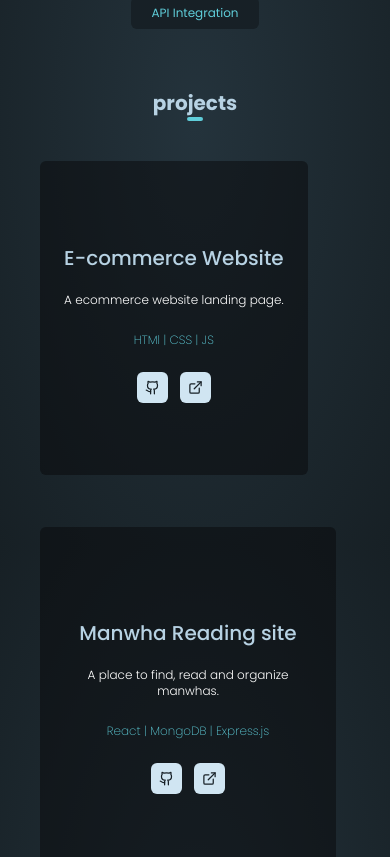
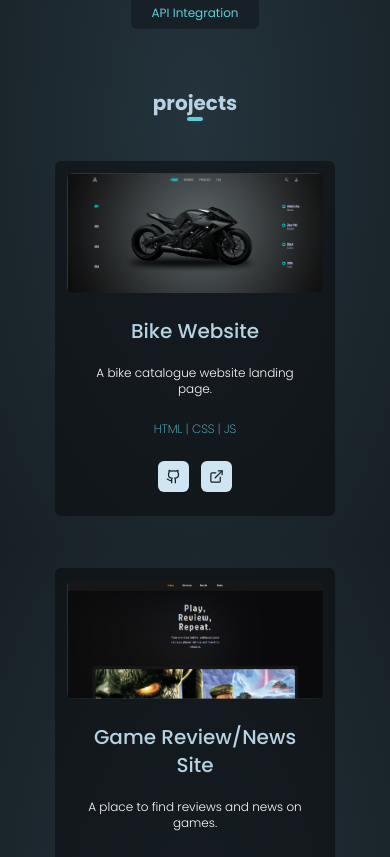
Before and after one commit to Avagel/My-Portfolio, a React app in the folder frontend/: page / in a window 390 px wide. Shown: the part 1987-2844 px from the top of the page. Built offline with nearby package versions, Linux system fonts and the light colour scheme; the HTML template or start-up script is replaced by a standard one.

Commit message:
more changes

```diff
--- a/frontend/src/components/ProjectCard.jsx
+++ b/frontend/src/components/ProjectCard.jsx
@@ -5,15 +5,21 @@ import { Link } from "react-router";
 
 const ProjectCard = ({ data }) => {
   const { title, description, gitlink, tags } = data;
+
   return (
-    <div className="bg-zinc-950/50 max-w-74 flex items-center aspect-256/300  relative rounded-md  my-5 overflow-hidden p-3 hover:bg-zinc-950/90 transition-all duration-300 hover:-translate-y-4 cursor-pointer hover:shadow-xs shadow-black">
-      {/* <img
-        src={screenshot}
+    <Link to={data.livelink || gitlink}>
+      <div className="bg-zinc-950/50  w-70 flex flex-col justify-center items-center  min-h-80  relative rounded-md  my-5 overflow-hidden p-3 hover:bg-zinc-950/90 transition-all duration-300 hover:-translate-y-4 cursor-pointer hover:shadow-xs shadow-black">
+        {data.img ? (
+          <img
+            src={data.img}
             className="w-full h-[50%]  object-cover rounded-md"
             alt=""
-      /> */}
+          />
+        ) : (
+          ""
+        )}
 
-      <div className="z-3 pt-3 flex flex-col justify-end items-center   text-white p-3">
+        <div className="z-3  pt-3 flex flex-col justify-end items-center   text-white p-3 text-center">
           <p className="font-medium text-xl my-3">{title} </p>
           <p
             className=" font-light text-xs mt-2 mb-3 text-center"
@@ -44,6 +50,7 @@ const ProjectCard = ({ data }) => {
           </div>
         </div>
       </div>
+    </Link>
   );
 };
 
--- a/frontend/src/pages/Home.jsx
+++ b/frontend/src/pages/Home.jsx
@@ -196,7 +196,7 @@ const Home = () => {
           <div className="w-4 lg:ml-5 h-1 rounded-full bg-custom-blue"></div>
         </div>
 
-        <div className="hidden lg:block w-full mt-10 h-130  rounded-md relative overflow-hidden">
+        <div className="hidden md:block lg:block w-full mt-10 h-130  rounded-md relative overflow-hidden">
           <Carousel
             className="[scrollbar-width:none] [&::-webkit-scrollbar]:hidden"
             onSlideChange={(index) => console.log("onSlideChange()", index)}
@@ -207,7 +207,13 @@ const Home = () => {
           </Carousel>
         </div>
 
-        <div className="mt-5 lg:mt-10 flex flex-wrap gap-3">
+        <div className="lg:hidden md:hidden mt-5 lg:mt-10 flex justify-center flex-wrap gap-3">
+          {[...projects, ...otherProjects].map((project, index) => {
+            return <ProjectCard key={index} data={project} />;
+          })}
+        </div>
+
+        <div className="hidden  md:flex mt-5 lg:mt-10 lg:flex flex-wrap gap-3">
           {otherProjects.map((project, index) => {
             return <ProjectCard key={index} data={project} />;
           })}
@@ -235,7 +241,7 @@ const Home = () => {
                 <Mail className="shrink-0" size={15} />
               </Link>
               <Link
-                to="mailto:akanumeiruoghene@gmail.com"
+                to="https://github.com/Avagel"
                 className="text-custom-blue p-2 rounded-md bg-custom-darkblue hover:shadow-xs hover:scale-110 transition-all duration-300 shadow-custom-blue"
               >
                 <Github className="shrink-0" size={15} />
```
Lines whose indentation alone changed are shown as unchanged.
